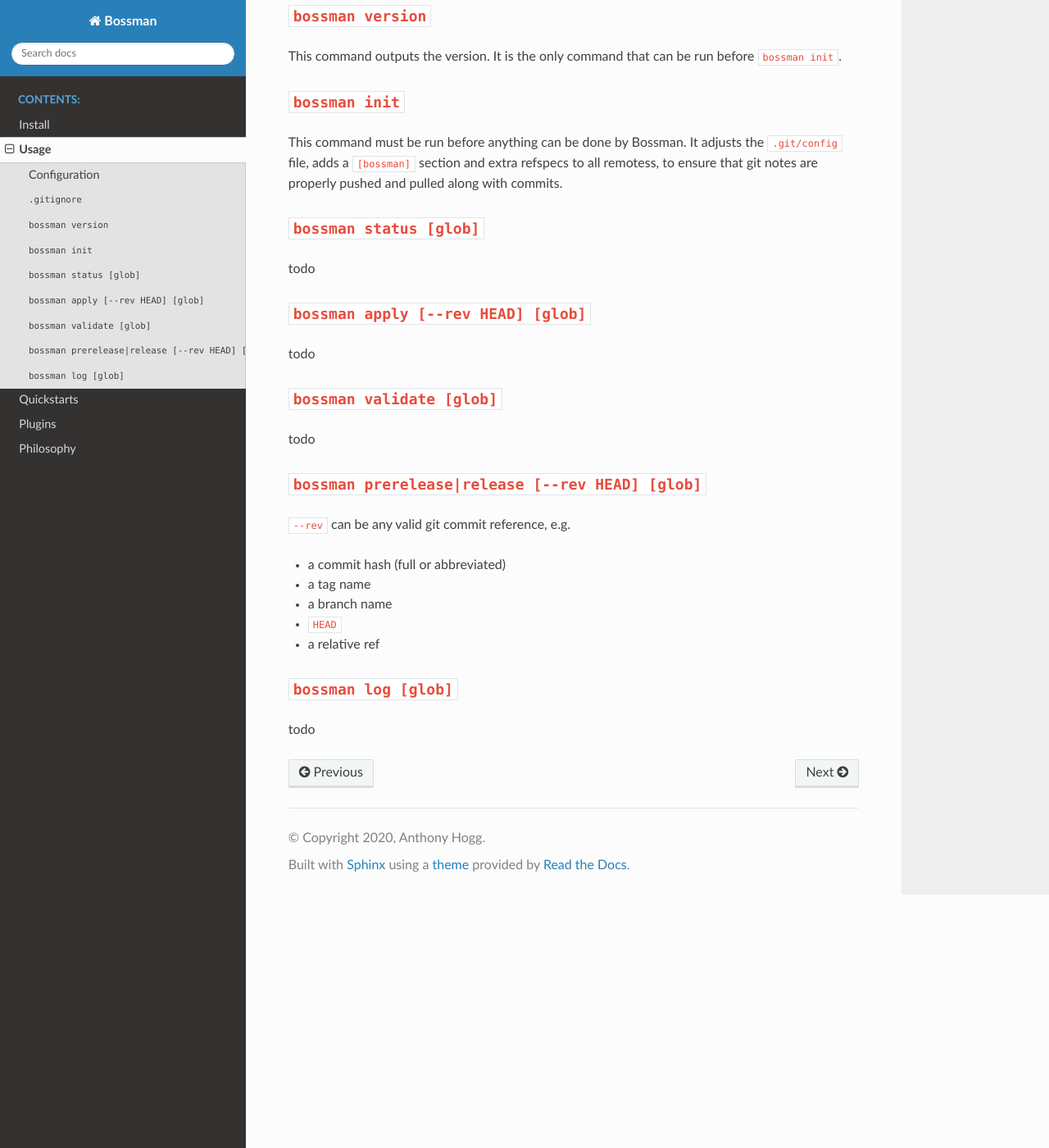
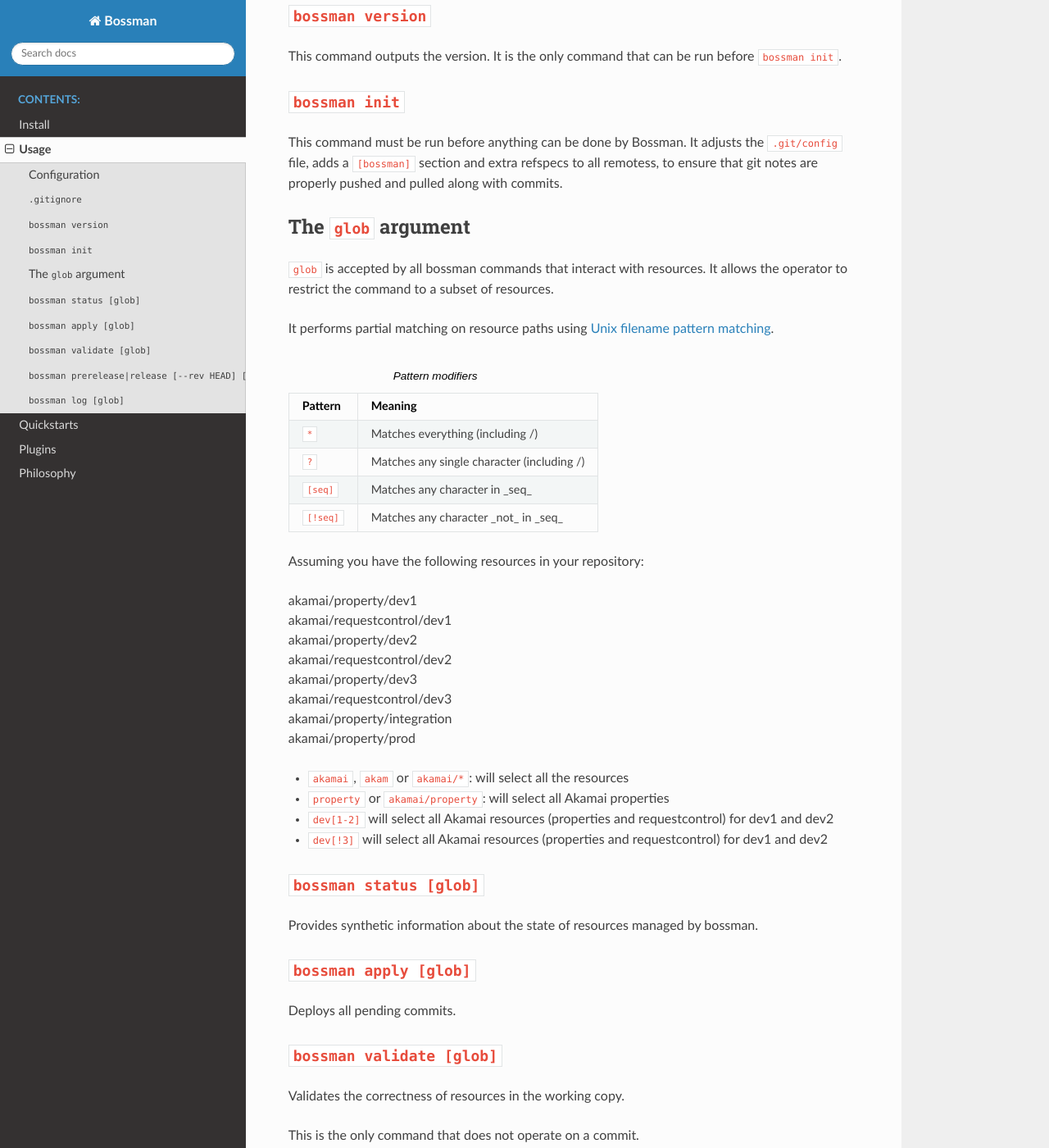
Before and after one commit to ynohat/bossman, a Sphinx documentation site: the page built from docs/usage.rst, in a window 1280 px wide and 1400 px high, scrolled down 1003 px. Shown: the whole window at 82% size. Built offline with Sphinx 7.4.7 and the Read the Docs theme 2.0.0, drawn with Linux system fonts in a browser that asks for light colours; some of the changed text lies outside the part shown.

Commit message:
docs(usage): document glob and all commands

```diff
--- a/docs/usage.rst
+++ b/docs/usage.rst
@@ -1,8 +1,8 @@
 Usage
 =================
 
-Bossman works on top of git working copies. Within a git working copy,
-Bossman will manage resources using plugins according to a simple configuration file.
+Bossman works on top of git working copies. Within a git working copy, Bossman will manage
+resources using plugins according to a simple configuration file.
 
 Configuration
 ________________________
@@ -51,23 +51,61 @@ This command must be run before anything can be done by Bossman. It adjusts the
 file, adds a ``[bossman]`` section and extra refspecs to all remotess, to ensure
 that git notes are properly pushed and pulled along with commits.
 
+The ``glob`` argument
+__________________________________________________________
+
+``glob`` is accepted by all bossman commands that interact with resources. It allows the
+operator to restrict the command to a subset of resources.
+
+It performs partial matching on resource paths using `Unix filename pattern matching <https://docs.python.org/3/library/fnmatch.html>`_.
+
+.. csv-table:: Pattern modifiers
+  :header: "Pattern", "Meaning"
+
+  ``*``, "Matches everything (including /)"
+  ``?``, "Matches any single character (including /)"
+  ``[seq]``, "Matches any character in _seq_"
+  ``[!seq]``, "Matches any character _not_ in _seq_"
+
+Assuming you have the following resources in your repository:
+
+|  akamai/property/dev1
+|  akamai/requestcontrol/dev1
+|  akamai/property/dev2
+|  akamai/requestcontrol/dev2
+|  akamai/property/dev3
+|  akamai/requestcontrol/dev3
+|  akamai/property/integration
+|  akamai/property/prod
+
+* ``akamai``, ``akam`` or ``akamai/*``: will select all the resources
+* ``property`` or ``akamai/property``: will select all Akamai properties
+* ``dev[1-2]`` will select all Akamai resources (properties and requestcontrol) for dev1 and dev2
+* ``dev[!3]`` will select all Akamai resources (properties and requestcontrol) for dev1 and dev2
+
 ``bossman status [glob]``
 __________________________________________________________
 
-todo
+Provides synthetic information about the state of resources managed by bossman.
 
-``bossman apply [--rev HEAD] [glob]``
+``bossman apply [glob]``
 __________________________________________________________
 
-todo
+Deploys all pending commits.
 
 ``bossman validate [glob]``
 __________________________________________________________
 
-todo
+Validates the correctness of resources in the working copy.
+
+This is the only command that does not operate on a commit.
 
 ``bossman prerelease|release [--rev HEAD] [glob]``
 __________________________________________________________
+
+* ``prerelease``: makes a given revision available to an internal audience,
+  typically for testing
+* ``release``: makes a given revision available to the end users
 
 ``--rev`` can be any valid git commit reference, e.g.
 
@@ -80,4 +118,4 @@ __________________________________________________________
 ``bossman log [glob]``
 __________________________________________________________
 
-todo
+Outputs the revision history of the selected resources.
```
